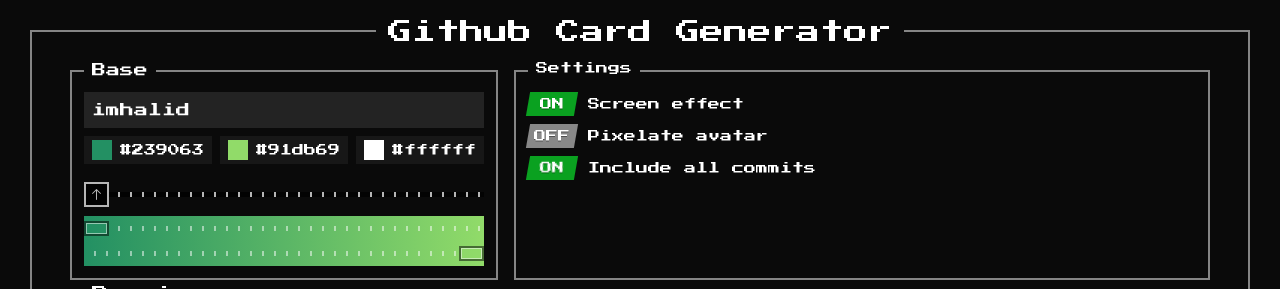
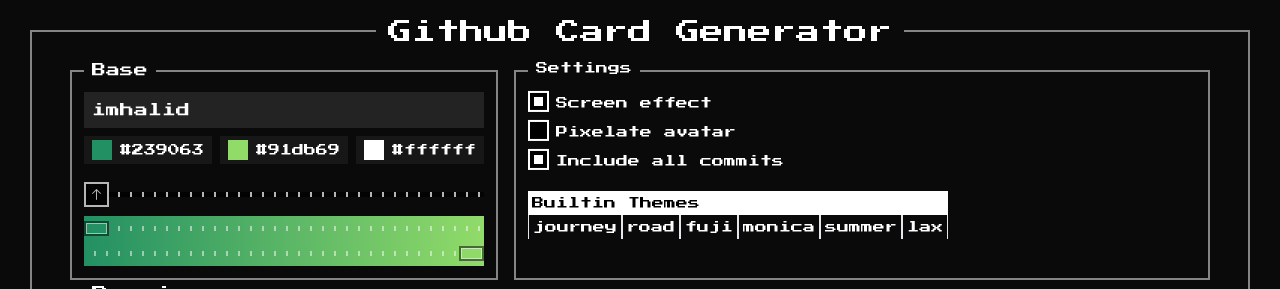
Before and after one commit to imhalid/pixel-profile-generator, a React (Vite) app: page / in a window 1280 px wide. Shown: the top 289 px of the page. Built offline with nearby package versions, Linux system fonts and the light colour scheme.

Commit message:
Refactor color opacity values and add theme selection feature

```diff
--- a/src/components/custom-create.tsx
+++ b/src/components/custom-create.tsx
@@ -1,11 +1,12 @@
-import CardPreview from './card-preview';
-import ColorsPopup from './colors-popup';
-import RotationAngle from './rotation-angle';
-import ColorPosition from './color-position';
-import { useDispatch, useSelector } from 'react-redux';
-import { setUserName } from '../store/slices/preview-slice';
-import { SettingState, toggleOption } from '../store/slices/setting-slice';
-import { RootState } from '../store/store';
+import CardPreview from "./card-preview";
+import ColorsPopup from "./colors-popup";
+import RotationAngle from "./rotation-angle";
+import ColorPosition from "./color-position";
+import { useDispatch, useSelector } from "react-redux";
+import { setUserName } from "../store/slices/preview-slice";
+import { toggleOption } from "../store/slices/setting-slice";
+import { RootState } from "../store/store";
+import ThemeSelect from "./theme-select";
 
 const CustomCreate = () => {
   const dispatch = useDispatch();
@@ -15,9 +16,9 @@
   // rotation, custom backroundURL, chose radial or linear or conic gradient
 
   const checkboxes = [
-    { id: 'screenEffect', label: 'Screen effect' },
-    { id: 'pixelateAvatar', label: 'Pixelate avatar' },
-    { id: 'includeAllCommits', label: 'Include all commits' },
+    { id: "screenEffect", label: "Screen effect" },
+    { id: "pixelateAvatar", label: "Pixelate avatar" },
+    { id: "includeAllCommits", label: "Include all commits" },
   ];
 
   return (
@@ -54,47 +55,34 @@
                 className="checkbox-wrapper-8 flex items-center gap-3"
                 key={checkbox.id}
               >
+                <div className="container cursor-pointer">
+                  <label className="form-control" htmlFor={checkbox.id}>
                     <input
-                  className="tgl tgl-skewed"
+                      type="checkbox"
                       id={checkbox.id}
-                  type="checkbox"
-                  defaultChecked={setting[checkbox.id as keyof SettingState]}
+                      defaultChecked={
+                        setting[checkbox.id as "screenEffect" | "pixelateAvatar" | "includeAllCommits"]
+                      }
                       onChange={() =>
-                    dispatch(toggleOption(checkbox.id as keyof SettingState))
+                        dispatch(
+                          toggleOption(checkbox.id as "screenEffect" | "pixelateAvatar" | "includeAllCommits")
+                        )
                       }
                     />
                     <label
-                  className="tgl-btn"
-                  data-tg-off="OFF"
-                  data-tg-on="ON"
                       htmlFor={checkbox.id}
-                />
-                <label htmlFor={checkbox.id}>{checkbox.label}</label>
+                      className="text-xs cursor-pointer"
+                    >
+                      {checkbox.label}
+                    </label>
+                  </label>
+                </div>
               </div>
             ))}
-            {/* <div>--------------------------</div>
-            <div className="checkbox-wrapper-8 flex items-center gap-3">
-              <input
-                className="tgl tgl-skewed"
-                id="customBackground"
-                type="checkbox"
-                defaultChecked={customBackground}
-                onChange={() => setCustomBackground(!customBackground)}
-              />
-              <label
-                className="tgl-btn"
-                data-tg-off="OFF"
-                data-tg-on="ON"
-                htmlFor="customBackground"
-              />
-              <label htmlFor="customBackground">Custom CSS Background</label>
-            </div> */}
+            <ThemeSelect />
           </div>
         </div>
       </div>
-      {/* <button id="sendButton" className="bg-neutral-900 h-5 flex text-center justify-center p-10">
-        Send
-      </button> */}
       <div className="relative flex h-full w-full flex-col items-start justify-start gap-2 p-3 pt-5 ring-2 ring-white/50">
         <h1 className="absolute -top-3 bg-neutral-950 px-2">Preview</h1>
         <CardPreview username={userName} />
--- /dev/null
+++ b/src/components/theme-select.tsx
@@ -0,0 +1,41 @@
+import { useDispatch, useSelector } from "react-redux";
+import { RootState } from "../store/store";
+import { setTheme, SettingState } from "../store/slices/setting-slice";
+
+const ThemeSelect = () => {
+  const dispatch = useDispatch();
+
+  const setting = useSelector((state: RootState) => state.setting);
+  return (
+    <div className="flex flex-col text-xs mt-3 relative text-start">
+      <p className="p-1 bg-white text-black">Builtin Themes</p>
+      <div className="flex flex-wrap">
+        {themes.map((theme, index) => (
+          <div key={index} className="theme-select relative border-x">
+            <input
+              type="radio"
+              id={theme}
+              name="theme"
+              value={theme}
+              checked={setting.themeName === theme}
+              onChange={() => {
+                dispatch(setTheme(theme as SettingState["themeName"]));
+              }}
+              className="hidden"
+            />
+            <label
+              htmlFor={theme}
+              className={`block cursor-pointer p-1 ${setting.themeName === theme ? "bg-white text-black" : "transparent"}`}
+            >
+              {theme}
+            </label>
+          </div>
+        ))}
+      </div>
+    </div>
+  );
+};
+
+export default ThemeSelect;
+
+const themes = ["journey", "road", "fuji", "monica", "summer", "lax"];
--- a/src/index.css
+++ b/src/index.css
@@ -70,112 +70,6 @@
   100% {
     clip-path: inset(0);
   }
-}
-
-.checkbox-wrapper-8 .tgl {
-  display: none;
-}
-.checkbox-wrapper-8 .tgl,
-.checkbox-wrapper-8 .tgl:after,
-.checkbox-wrapper-8 .tgl:before,
-.checkbox-wrapper-8 .tgl *,
-.checkbox-wrapper-8 .tgl *:after,
-.checkbox-wrapper-8 .tgl *:before,
-.checkbox-wrapper-8 .tgl + .tgl-btn {
-  box-sizing: border-box;
-}
-.checkbox-wrapper-8 .tgl::-moz-selection,
-.checkbox-wrapper-8 .tgl:after::-moz-selection,
-.checkbox-wrapper-8 .tgl:before::-moz-selection,
-.checkbox-wrapper-8 .tgl *::-moz-selection,
-.checkbox-wrapper-8 .tgl *:after::-moz-selection,
-.checkbox-wrapper-8 .tgl *:before::-moz-selection,
-.checkbox-wrapper-8 .tgl + .tgl-btn::-moz-selection,
-.checkbox-wrapper-8 .tgl::selection,
-.checkbox-wrapper-8 .tgl:after::selection,
-.checkbox-wrapper-8 .tgl:before::selection,
-.checkbox-wrapper-8 .tgl *::selection,
-.checkbox-wrapper-8 .tgl *:after::selection,
-.checkbox-wrapper-8 .tgl *:before::selection,
-.checkbox-wrapper-8 .tgl + .tgl-btn::selection {
-  background: none;
-}
-.checkbox-wrapper-8 .tgl + .tgl-btn {
-  outline: 0;
-  display: block;
-  width: 4em;
-  height: 2em;
-  position: relative;
-  cursor: pointer;
-  -webkit-user-select: none;
-  -moz-user-select: none;
-  -ms-user-select: none;
-  user-select: none;
-}
-.checkbox-wrapper-8 .tgl + .tgl-btn:after,
-.checkbox-wrapper-8 .tgl + .tgl-btn:before {
-  position: relative;
-  display: block;
-  content: '';
-  width: 50%;
-  height: 100%;
-}
-.checkbox-wrapper-8 .tgl + .tgl-btn:after {
-  left: 0;
-}
-.checkbox-wrapper-8 .tgl + .tgl-btn:before {
-  display: none;
-}
-.checkbox-wrapper-8 .tgl:checked + .tgl-btn:after {
-  left: 50%;
-}
-
-.checkbox-wrapper-8 .tgl-skewed + .tgl-btn {
-  overflow: hidden;
-  transform: skew(-10deg);
-  -webkit-backface-visibility: hidden;
-  backface-visibility: hidden;
-  transition: all 0.2s ease;
-  background: #888;
-}
-.checkbox-wrapper-8 .tgl-skewed + .tgl-btn:after,
-.checkbox-wrapper-8 .tgl-skewed + .tgl-btn:before {
-  transform: skew(10deg);
-  display: inline-block;
-  transition: all 0.2s ease;
-  width: 100%;
-  text-align: center;
-  position: absolute;
-  line-height: 2em;
-  font-weight: bold;
-  color: #fff;
-  text-shadow: 0 1px 0 rgba(0, 0, 0, 0.4);
-}
-.checkbox-wrapper-8 .tgl-skewed + .tgl-btn:after {
-  left: 100%;
-  content: attr(data-tg-on);
-}
-.checkbox-wrapper-8 .tgl-skewed + .tgl-btn:before {
-  left: 0;
-  content: attr(data-tg-off);
-}
-.checkbox-wrapper-8 .tgl-skewed + .tgl-btn:active {
-  background: #888;
-}
-.checkbox-wrapper-8 .tgl-skewed + .tgl-btn:active:before {
-  left: -10%;
-}
-.checkbox-wrapper-8 .tgl-skewed:checked + .tgl-btn {
-  background: #0aa120;
-}
-.checkbox-wrapper-8 .tgl-skewed:checked + .tgl-btn:before {
-  left: -100%;
-}
-.checkbox-wrapper-8 .tgl-skewed:checked + .tgl-btn:after {
-  left: 0;
-}
-.checkbox-wrapper-8 .tgl-skewed:checked + .tgl-btn:active:after {
-  left: 10%;
 }
 
 ::-webkit-resizer {
@@ -349,3 +243,57 @@
   cursor: pointer;
   opacity: 1;
 }
+
+.form-control {
+  font-size: 14px;
+  font-weight: bold;
+  line-height: 1.1;
+  display: flex;
+  justify-content: space-between;
+  align-items: center;
+  gap: 0.5em;
+}
+
+.form-control + .form-control {
+  margin-top: 1em;
+}
+
+.form-control--disabled {
+  color: black;
+  cursor: not-allowed;
+}
+
+input[type="checkbox"] {
+  /* Add if not using autoprefixer */
+  -webkit-appearance: none;
+  /* Remove most all native input styles */
+  appearance: none;
+  /* For iOS < 15 */
+  background-color: black;
+  /* Not removed via appearance */
+  margin: 0;
+
+  font: inherit;
+  color: currentColor;
+  width: 1.5em;
+  height: 1.5em;
+  border: 2px solid currentColor;
+  transform: translateY(-0.075em);
+
+  display: grid;
+  place-content: center;
+  cursor: pointer;
+}
+
+input[type="checkbox"]::before {
+  content: "";
+  width: 0.65em;
+  height: 0.65em;
+  transform: scale(0);
+  transition: 120ms transform ease-in-out;
+  box-shadow: inset 1em 1em white;
+}
+
+input[type="checkbox"]:checked::before {
+  transform: scale(1);
+}
--- a/src/store/slices/setting-slice.ts
+++ b/src/store/slices/setting-slice.ts
@@ -4,24 +4,35 @@
   screenEffect: boolean;
   pixelateAvatar: boolean;
   includeAllCommits: boolean;
+  themeName: '' | 'journey' | 'road' | 'fuji' | 'monica' | 'summer' | 'lax';
 }
 
 const initialState: SettingState = {
   screenEffect: true,
   pixelateAvatar: false,
   includeAllCommits: true,
+  themeName: ''
 };
 
 const setting = createSlice({
   name: "setting",
   initialState,
   reducers: {
-    toggleOption: (state: SettingState, action: PayloadAction<keyof SettingState>) => {
+    toggleOption: (
+      state,
+      action: PayloadAction<keyof Omit<SettingState, 'themeName'>>
+    ) => {
       state[action.payload] = !state[action.payload];
+    },
+    setTheme: (
+      state,
+      action: PayloadAction<SettingState['themeName']>
+    ) => {
+      state.themeName = action.payload;
     },
   },
 });
 
-export const { toggleOption } = setting.actions;
+export const { toggleOption, setTheme } = setting.actions;
 
 export default setting.reducer;
```
Also changed, not shown: src/components/colors-popup.tsx (+0 -106 lines). Lines whose indentation alone changed are shown as unchanged.
